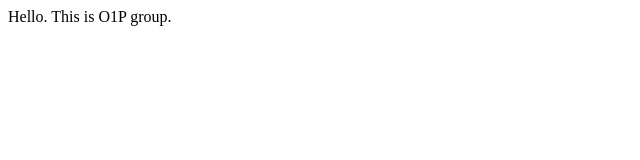
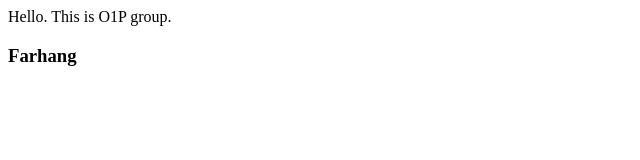
Before and after one commit to AliMo10/crocodile-git-exercises, a plain HTML site: page index.html in a window 1280 px wide. Shown: the full height of the page, 0-640 px from the left. Drawn offline with Linux system fonts and the light colour scheme.

Commit message:
update index.html by Farhang

```diff
--- a/index.html
+++ b/index.html
@@ -2,6 +2,7 @@
     <head>
         <body>
             <p>Hello. This is O1P group.</p>
+            <h3>Farhang</h3>
         </body>
     </head>
 </html>
```
